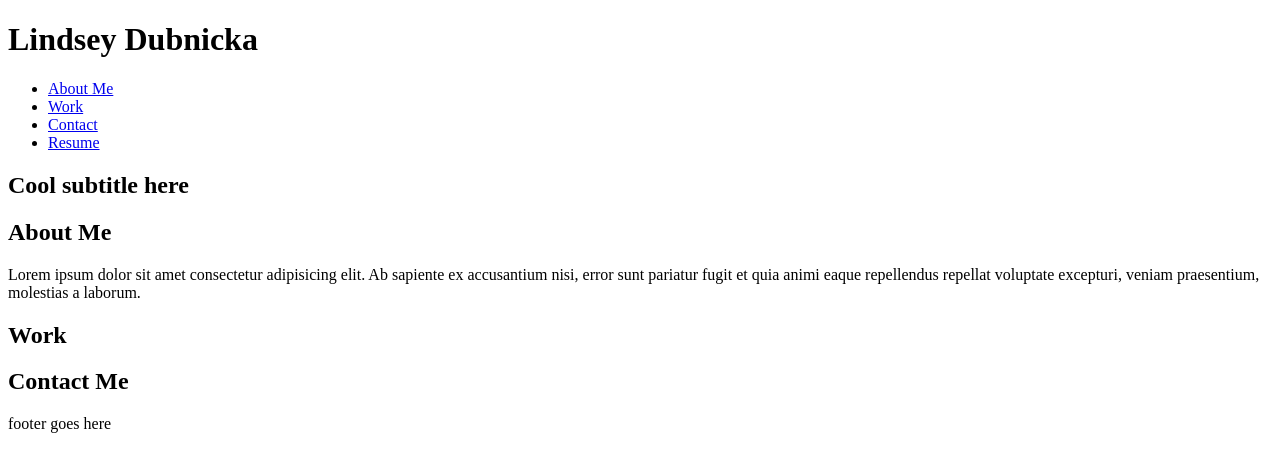
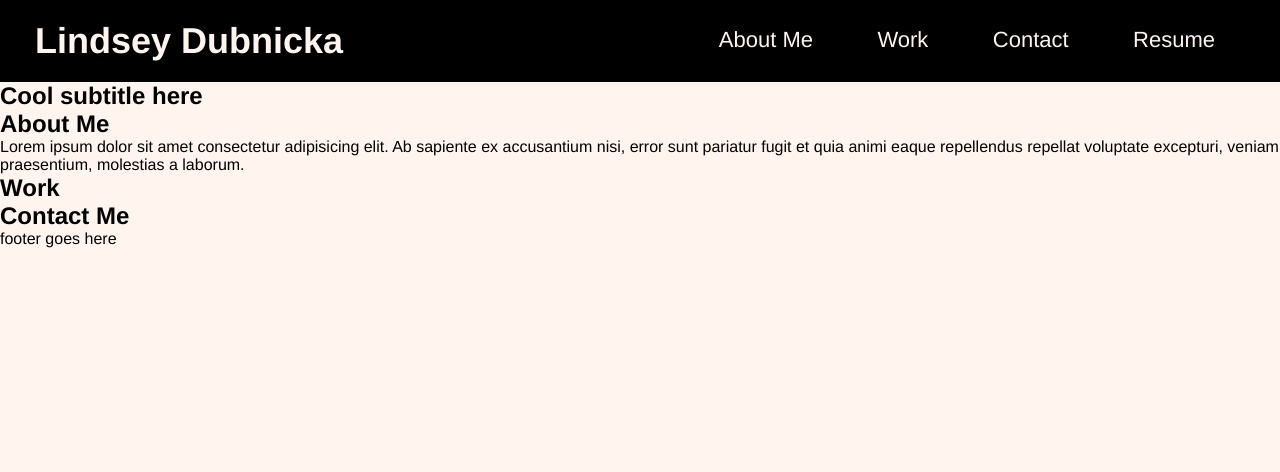
Before and after one commit to lindseymiller2567/module_two_challenge, a plain HTML site: page index.html in a window 1280 px wide. Drawn offline with Linux system fonts and the light colour scheme.

Commit message:
added css to header

```diff
--- /dev/null
+++ b/assets/css/style.css
@@ -0,0 +1,42 @@
+* {
+    margin: 0;
+    padding: 0;
+}
+
+body {
+    font-family: Helvetica, Arial, sans-serif;
+    background-color:seashell;
+}
+
+header {
+    padding: 20px 35px;
+    background-color: black;
+}
+
+header h1 {
+    font-weight: bold;
+    font-size: 36px;
+    color: seashell;
+    margin: 0;
+    display: inline;
+}
+
+header a {
+    text-decoration: none;
+    color: seashell;
+}
+
+header nav {
+    float: right;
+    margin: 7px 0;
+}
+
+header nav ul li {
+    display: inline;
+}
+
+header nav ul li a {
+    margin: 0 30px;
+    font-weight: lighter;
+    font-size: 22px;
+}
--- a/index.html
+++ b/index.html
@@ -4,6 +4,7 @@
     <meta charset="UTF-8">
     <meta http-equiv="X-UA-Compatible" content="IE=edge">
     <meta name="viewport" content="width=device-width, initial-scale=1.0">
+    <link rel="stylesheet" href="./assets/css/style.css" />
     <title>Lindsey Dubnicka Portfolio</title>
 </head>
 
```
Also changed, not shown: assets/images/jumbotron.jpg (added).
